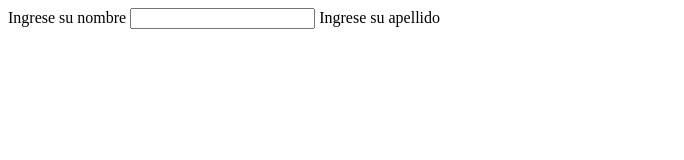
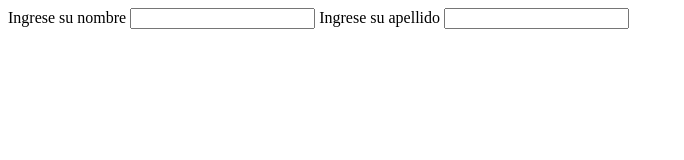
Before and after one commit to cortaza123/Practicas_Gih, a plain HTML site: page index.html in a window 1280 px wide. Shown: the whole page, without its empty margins (0-684 px from the left). Drawn offline with Linux system fonts and the light colour scheme.

Commit message:
1do Cambio

```diff
--- a/index.html
+++ b/index.html
@@ -7,8 +7,12 @@
     <title>Principiante</title>
 </head>
 <body>
+    <div>
     <label for=""> Ingrese su nombre</label>
     <input type="text">
     <label for="">Ingrese su apellido</label>
+    <input type="text">
+
+</div>
 </body>
 </html>
```
